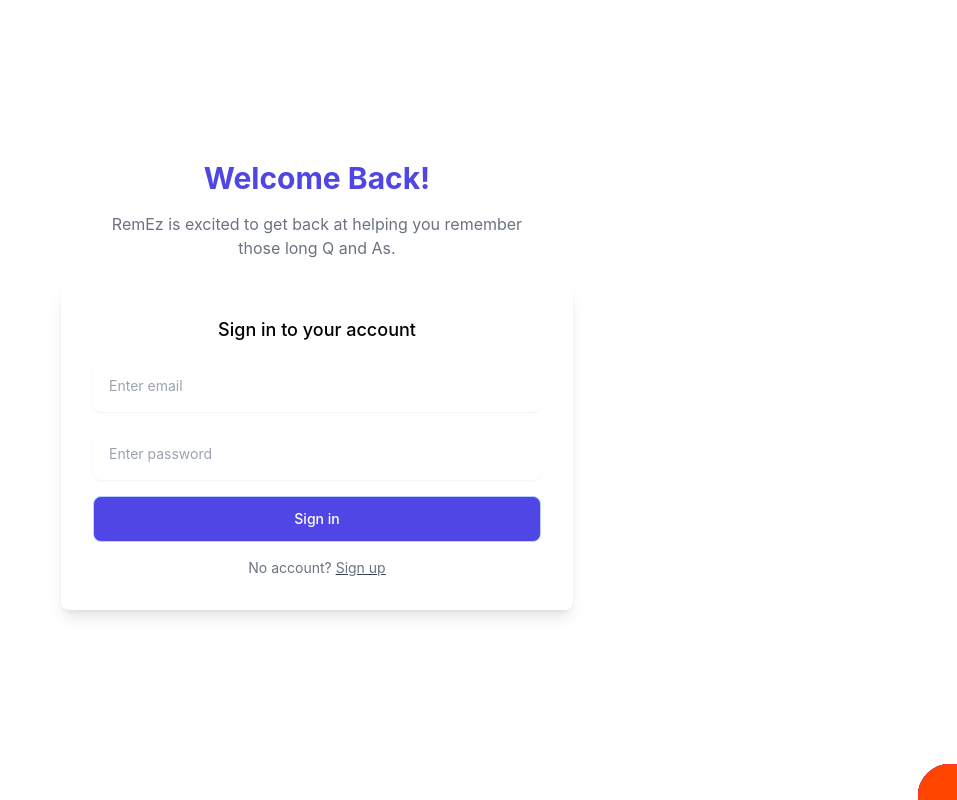
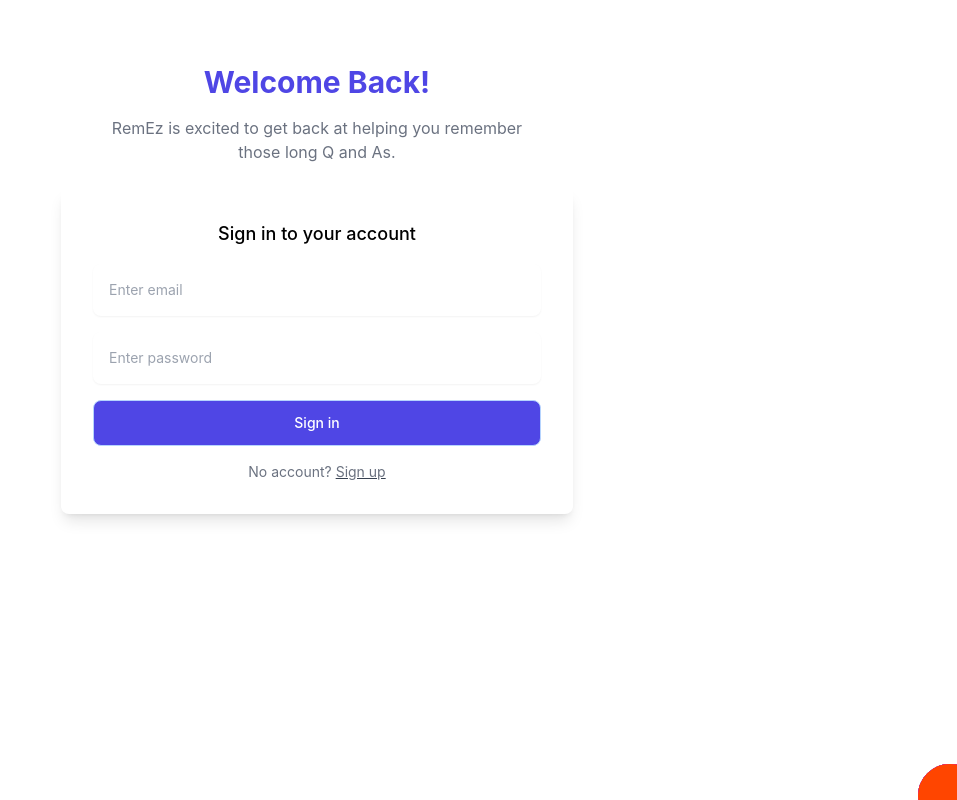
Before and after one commit to aaqilruzzan/RemEz, a React (Create React App) app in the folder frontend/react/: page /signin in a window 1280 px wide. Shown: the whole page, without its empty margins (323-1280 px from the left). Built offline with nearby package versions, Linux system fonts and the light colour scheme; no server answers.

Commit message:
css fixes for authentication forms

```diff
--- a/frontend/react/src/Components/PerCollectionPro.js
+++ b/frontend/react/src/Components/PerCollectionPro.js
@@ -303,7 +303,7 @@
               <div class="border-t border-blue-gray-50 p-4">
                 <p class="block antialiased font-sans text-base leading-relaxed font-normal text-blue-gray-600 text-center">
                   <strong>{highAccuracyPercentage}%</strong> of answers with
-                  high accuracy
+                  high accuracy (69%+)
                 </p>
               </div>
             </div>
--- a/frontend/react/src/Pages/SignIn.js
+++ b/frontend/react/src/Pages/SignIn.js
@@ -35,7 +35,7 @@
   };
 
   return (
-    <div className="mx-auto max-w-screen-xl px-4 py-40 sm:px-6 lg:px-8">
+    <div className="mx-auto max-w-screen-xl px-4 py-16 sm:px-6 lg:px-8">
       <div className="mx-auto max-w-lg">
         <h1 className="text-center text-2xl font-bold text-indigo-600 sm:text-3xl">
           Welcome Back!
--- a/frontend/react/src/Pages/Signup.js
+++ b/frontend/react/src/Pages/Signup.js
@@ -38,7 +38,7 @@
     }
   };
   return (
-    <div class="mx-auto max-w-screen-xl px-4 py-32 sm:px-6 lg:px-8">
+    <div class="mx-auto max-w-screen-xl px-4 py-16 sm:px-6 lg:px-8">
       <div class="mx-auto max-w-lg">
         <h1 class="text-center text-2xl font-bold text-indigo-600 sm:text-3xl">
           Get Started!
```
